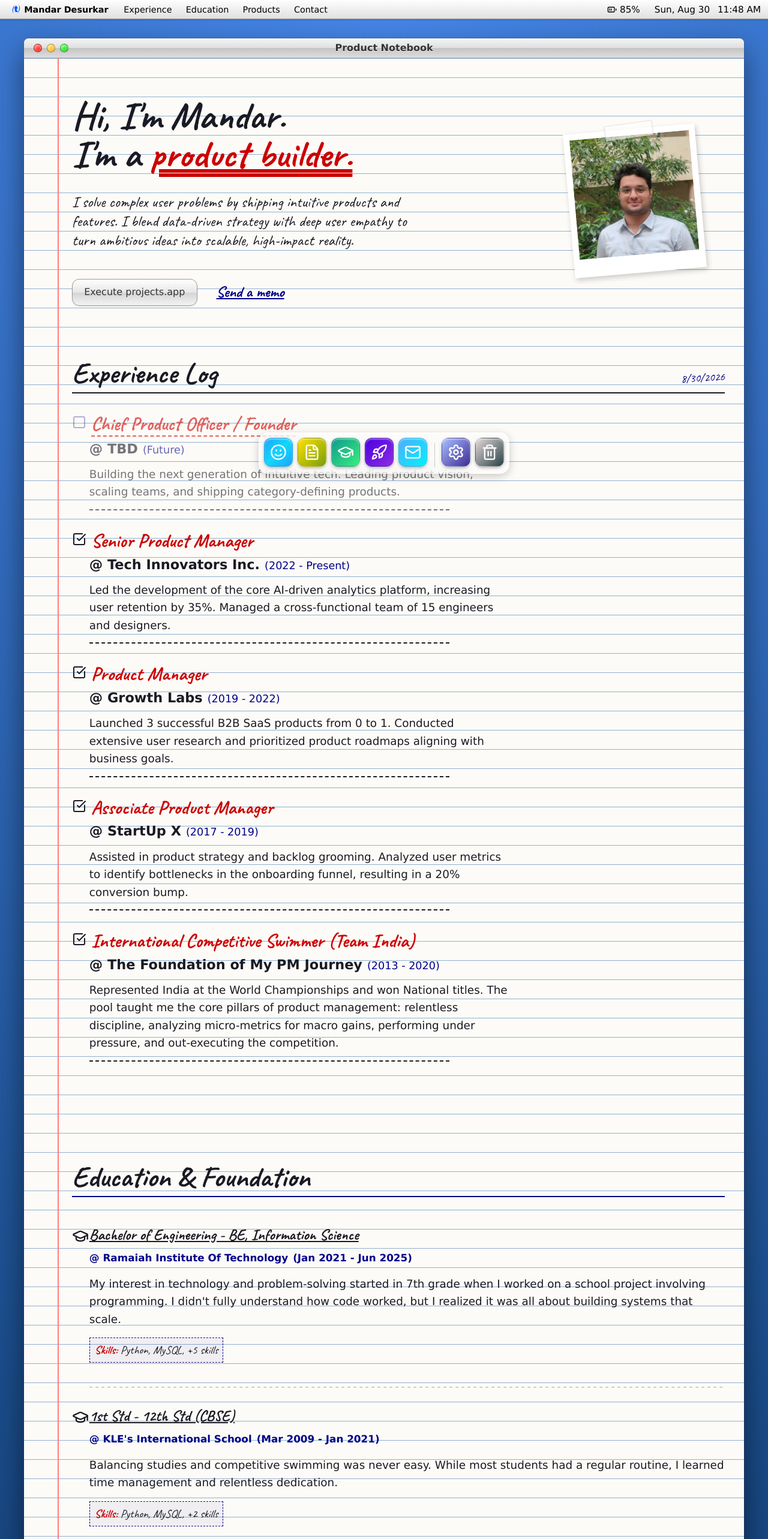
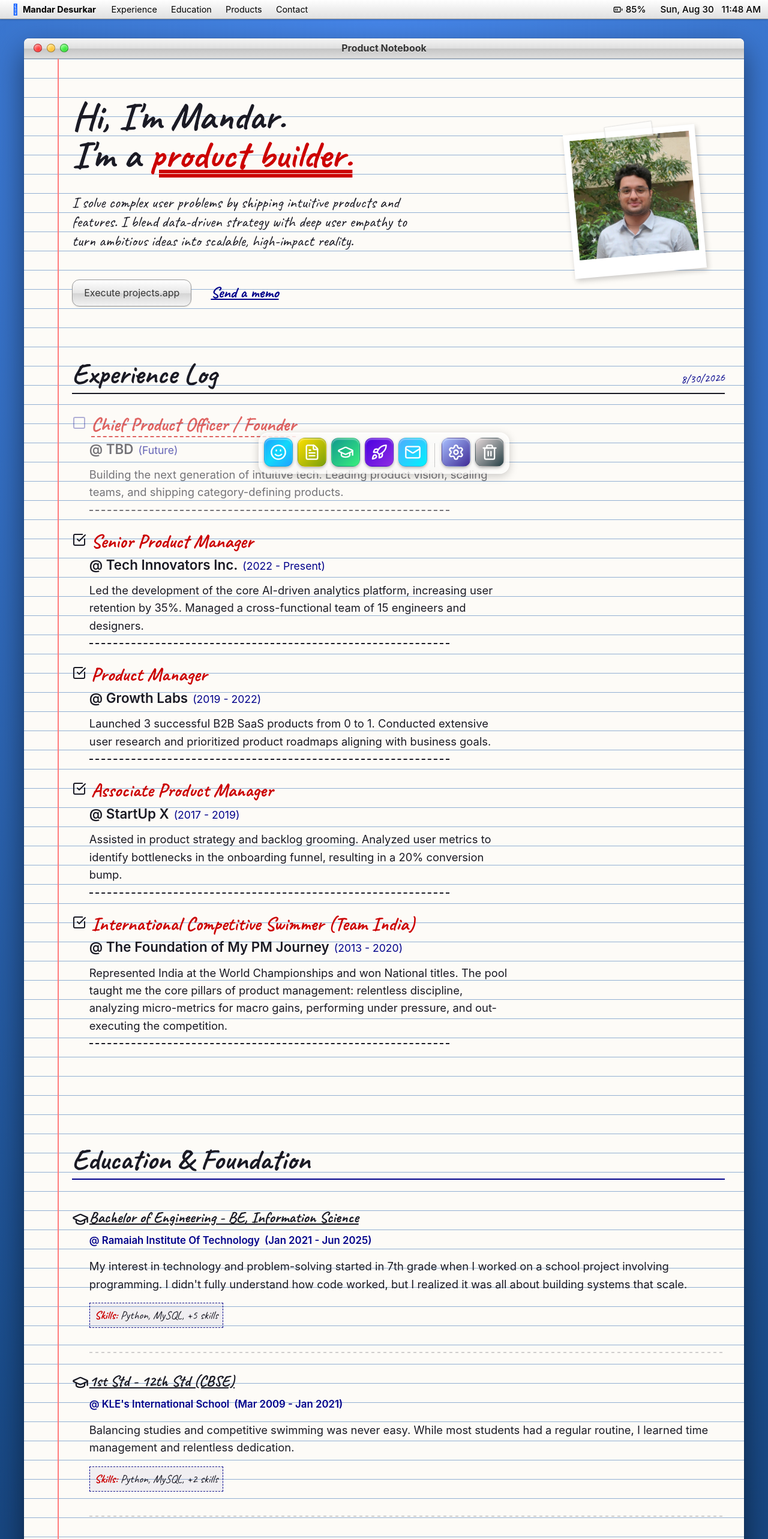
Before and after one commit to Mandar-Desurkar/Mandar-website, a Next.js app: page / in a window 1280 px wide. Shown: the top 2566 px of the page at 60% size. Built offline with nearby package versions, Linux system fonts and the light colour scheme.

Commit message:
style: update typography to modern macOS San Francisco font

```diff
--- a/src/app/globals.css
+++ b/src/app/globals.css
@@ -32,7 +32,7 @@ body {
   background: radial-gradient(circle at 50% 0%, #4686e9 0%, #1a4c8a 60%, #0d2951 100%);
   min-height: 100vh;
   color: var(--os-text);
-  font-family: 'Lucida Grande', 'Trebuchet MS', sans-serif;
+  font-family: -apple-system, BlinkMacSystemFont, "Segoe UI", Roboto, Helvetica, Arial, sans-serif;
   scroll-behavior: smooth;
 }
 
@@ -160,7 +160,7 @@ a {
   display: flex;
   justify-content: center; /* Title in center for Mac */
   align-items: center;
-  font-family: 'Lucida Grande', 'Trebuchet MS', sans-serif;
+  font-family: -apple-system, BlinkMacSystemFont, "Segoe UI", Roboto, Helvetica, Arial, sans-serif;
   font-size: 1rem;
   font-weight: bold;
   border-top-left-radius: 6px;
@@ -183,7 +183,7 @@ a {
   border: 1px solid #999;
   border-radius: 12px; /* Pill shaped for Mac */
   box-shadow: 0 1px 2px rgba(0,0,0,0.1);
-  font-family: 'Lucida Grande', 'Trebuchet MS', sans-serif;
+  font-family: -apple-system, BlinkMacSystemFont, "Segoe UI", Roboto, Helvetica, Arial, sans-serif;
   padding: 0.35rem 1.2rem;
   color: #333;
   font-size: 1rem;
@@ -214,7 +214,7 @@ a {
 .traffic-light::before {
   content: "";
   display: none;
-  font-family: 'Lucida Grande', sans-serif;
+  font-family: -apple-system, BlinkMacSystemFont, "Segoe UI", Roboto, Helvetica, Arial, sans-serif;
   font-size: 10px;
   font-weight: bold;
   line-height: 1;
@@ -258,7 +258,7 @@ a {
   display: flex;
   flex-direction: column;
   overflow: hidden;
-  font-family: 'Lucida Grande', 'Trebuchet MS', sans-serif;
+  font-family: -apple-system, BlinkMacSystemFont, "Segoe UI", Roboto, Helvetica, Arial, sans-serif;
 }
 
 .popup-header {
--- a/src/components/BootScreen.module.css
+++ b/src/components/BootScreen.module.css
@@ -10,7 +10,7 @@
   flex-direction: column;
   justify-content: center;
   align-items: center;
-  font-family: 'Lucida Grande', 'Trebuchet MS', sans-serif;
+  font-family: -apple-system, BlinkMacSystemFont, "Segoe UI", Roboto, Helvetica, Arial, sans-serif;
   color: #333333;
 }
 
--- a/src/components/Dock.module.css
+++ b/src/components/Dock.module.css
@@ -79,7 +79,7 @@
   padding: 4px 8px;
   border-radius: 6px;
   font-size: 0.8rem;
-  font-family: 'Lucida Grande', sans-serif;
+  font-family: -apple-system, BlinkMacSystemFont, "Segoe UI", Roboto, Helvetica, Arial, sans-serif;
   white-space: nowrap;
   opacity: 0;
   pointer-events: none;
--- a/src/components/Education.module.css
+++ b/src/components/Education.module.css
@@ -51,7 +51,7 @@
 }
 
 .metaData {
-  font-family: 'Lucida Grande', 'Trebuchet MS', sans-serif;
+  font-family: -apple-system, BlinkMacSystemFont, "Segoe UI", Roboto, Helvetica, Arial, sans-serif;
   display: flex;
   flex-wrap: wrap;
   gap: 0.5rem;
@@ -72,7 +72,7 @@
 }
 
 .description {
-  font-family: 'Lucida Grande', 'Trebuchet MS', sans-serif;
+  font-family: -apple-system, BlinkMacSystemFont, "Segoe UI", Roboto, Helvetica, Arial, sans-serif;
   font-size: clamp(1rem, 3.2vw, 1.15rem);
   line-height: 1.6;
   margin-bottom: 1rem;
--- a/src/components/Experience.module.css
+++ b/src/components/Experience.module.css
@@ -80,7 +80,7 @@
 }
 
 .company {
-  font-family: 'Lucida Grande', 'Trebuchet MS', sans-serif;
+  font-family: -apple-system, BlinkMacSystemFont, "Segoe UI", Roboto, Helvetica, Arial, sans-serif;
   font-size: clamp(1.2rem, 3.5vw, 1.4rem);
   font-weight: 600;
   color: var(--ink-black);
@@ -88,14 +88,14 @@
 }
 
 .period {
-  font-family: 'Lucida Grande', 'Trebuchet MS', sans-serif;
+  font-family: -apple-system, BlinkMacSystemFont, "Segoe UI", Roboto, Helvetica, Arial, sans-serif;
   font-size: clamp(1rem, 3vw, 1.1rem);
   color: var(--ink-blue);
   line-height: 1.2;
 }
 
 .description {
-  font-family: 'Lucida Grande', 'Trebuchet MS', sans-serif;
+  font-family: -apple-system, BlinkMacSystemFont, "Segoe UI", Roboto, Helvetica, Arial, sans-serif;
   margin-left: 1.8rem;
   margin-top: 0.5rem;
   font-size: clamp(1rem, 3.2vw, 1.15rem);
--- a/src/components/Navbar.module.css
+++ b/src/components/Navbar.module.css
@@ -6,7 +6,7 @@
   justify-content: space-between;
   align-items: center;
   padding: 0 0.75rem;
-  font-family: 'Lucida Grande', 'Trebuchet MS', var(--font-system), sans-serif;
+  font-family: -apple-system, BlinkMacSystemFont, "Segoe UI", Roboto, Helvetica, Arial, sans-serif;
   font-size: 0.9rem;
   color: #000;
   box-shadow: 0 1px 3px rgba(0,0,0,0.2);
```
